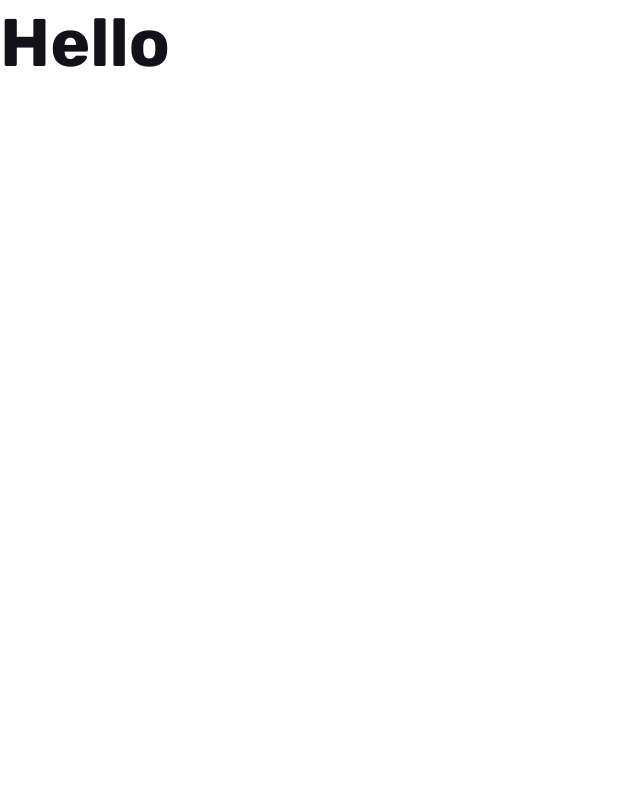
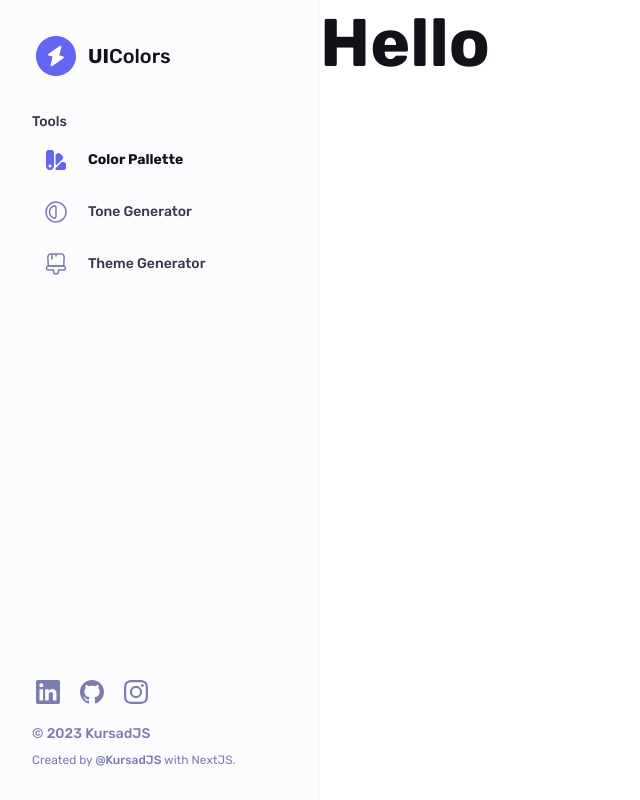
Before and after one commit to kursadjs/colors, a Next.js app: page / in a window 1280 px wide. Shown: the whole page, without its empty margins (0-640 px from the left). Built offline with nearby package versions, Linux system fonts and the light colour scheme.

Commit message:
layout and header add

```diff
--- /dev/null
+++ b/components/Layout.js
@@ -0,0 +1,14 @@
+import Header from '@/components/header'
+
+const Layout = ({ children }) => {
+  return (
+    <div className="w-full h-auto flex">
+      <Header />
+      <div className="container max-w-7xl w-full min-h-full flex flex-row flex-1 mx-auto">
+        <div className="main">{children}</div>
+      </div>
+    </div>
+  )
+}
+
+export default Layout
--- /dev/null
+++ b/components/header/Index.js
@@ -0,0 +1,123 @@
+import styles from './index.module.css'
+import {
+  ColorPallette,
+  ColorPalletteFill,
+  Github,
+  Instagram,
+  Linkedin,
+  Logo,
+  ThemeGenerator,
+  ThemeGeneratorFill,
+  ToneGenerator,
+  ToneGeneratorFill
+} from '@/components/icons'
+import { useRouter } from 'next/router'
+
+const Header = () => {
+  const router = useRouter()
+  const active = router.asPath
+
+  const menu = [
+    {
+      name: 'color-pallette',
+      title: 'Color Pallette',
+      icon: <ColorPallette />,
+      iconFill: <ColorPalletteFill />,
+      src: '/'
+    },
+    {
+      name: 'tone-generator',
+      title: 'Tone Generator',
+      icon: <ToneGenerator />,
+      iconFill: <ToneGeneratorFill />,
+      src: '/tone-generator'
+    },
+    {
+      name: 'theme-generator',
+      title: 'Theme Generator',
+      icon: <ThemeGenerator />,
+      iconFill: <ThemeGeneratorFill />,
+      src: '/theme-generator'
+    }
+  ]
+
+  const social = [
+    {
+      title: 'LinkedIn',
+      icon: <Linkedin />,
+      src: 'https://www.linkedin.com/in/kursadjs/'
+    },
+    {
+      title: 'Github',
+      icon: <Github />,
+      src: 'https://github.com/kursadjs'
+    },
+    {
+      title: 'Instagram',
+      icon: <Instagram />,
+      src: 'https://www.instagram.com/kursadjs'
+    }
+  ]
+
+  return (
+    <div className={styles.header}>
+      <div className={styles.logo}>
+        <button onClick={() => router.push('/')}>
+          <Logo />
+          <p>
+            UI<b>Colors</b>
+          </p>
+        </button>
+      </div>
+
+      <div className={styles.menu}>
+        <span className={styles.subtitle}>Tools</span>
+        {menu.map((item) => (
+          <button
+            key={item.name}
+            className={item.src === active ? styles.active : ''}
+            onClick={() => router.push(item.src)}
+          >
+            {item.src === active ? item.iconFill : item.icon}
+            <p>{item.title}</p>
+          </button>
+        ))}
+      </div>
+
+      <div className={styles.footer}>
+        <ul>
+          {social.map((i) => (
+            <li key={i.title} title={i.title}>
+              <button
+                onClick={() =>
+                  window.open(i.src, '_blank', 'noopener,noreferrer')
+                }
+              >
+                <>{i.icon}</>
+              </button>
+            </li>
+          ))}
+        </ul>
+
+        <h4>© 2023 KursadJS</h4>
+        <p>
+          Created by{' '}
+          <button
+            onClick={() =>
+              window.open(
+                'https://kursadsimsek.com/',
+                '_blank',
+                'noopener,noreferrer'
+              )
+            }
+          >
+            <>@KursadJS</>
+          </button>{' '}
+          with NextJS.
+        </p>
+      </div>
+    </div>
+  )
+}
+
+export default Header
--- /dev/null
+++ b/components/header/index.module.css
@@ -0,0 +1,96 @@
+.header {
+  @apply sticky top-0 w-80 h-screen flex flex-col shrink-0 bg-bg-2 p-8 gap-8 border-r-[1px]  border-r-bg-3;
+
+  .logo {
+    @apply w-full h-auto flex;
+
+    button {
+      @apply w-auto h-auto flex items-center text-main;
+
+      svg {
+        @apply w-12 h-12 flex;
+      }
+
+      p {
+        @apply text-xl font-bold text-tx-1 px-2;
+
+        b {
+          @apply font-medium;
+        }
+      }
+    }
+  }
+
+  .menu {
+    @apply w-full h-auto flex flex-col flex-1 gap-1 overflow-x-auto bg-inherit;
+
+    .subtitle {
+      @apply text-sm font-medium text-tx-2 sticky top-0 bg-inherit;
+    }
+
+    button {
+      @apply w-full h-auto flex items-center gap-2 text-left text-tx-2 transition-all rounded;
+
+      svg {
+        @apply w-12 h-12 p-3 flex text-inherit text-tx-3 transition-all;
+      }
+
+      p {
+        @apply text-sm font-medium transition-all;
+      }
+
+      &:hover {
+        @apply bg-bg-3;
+      }
+
+      &.active {
+        svg {
+          @apply text-main;
+        }
+        p {
+          @apply text-tx-1 font-bold;
+        }
+      }
+    }
+  }
+
+  .footer {
+    @apply w-full h-auto flex flex-col gap-2;
+
+    ul {
+      @apply w-full h-auto flex gap-3 mb-2;
+
+      li {
+        @apply w-auto h-auto flex;
+
+        button {
+          @apply w-auto h-auto flex text-tx-3 transition-all;
+
+          &:hover {
+            @apply text-main;
+          }
+
+          svg {
+            @apply w-8 h-8 flex p-1;
+          }
+        }
+      }
+    }
+
+    h4 {
+      @apply text-sm font-medium text-tx-3;
+    }
+
+    p {
+      @apply text-xs font-normal text-tx-3;
+
+      button {
+        @apply font-medium transition-all;
+
+        &:hover {
+          @apply text-main;
+        }
+      }
+    }
+  }
+}
--- a/pages/index.js
+++ b/pages/index.js
@@ -1,9 +1,10 @@
 import Head from 'next/head'
 import Image from 'next/image'
+import Layout from "@/components/Layout";
 
 export default function Home() {
   return (
-    <>
+    <Layout>
       <Head>
         <title>Create Next App</title>
         <meta name="description" content="Generated by create next app" />
@@ -11,6 +12,6 @@ export default function Home() {
         <link rel="icon" href="/favicon.ico" />
       </Head>
       <h1>Hello</h1>
-    </>
+    </Layout>
   )
 }
```
